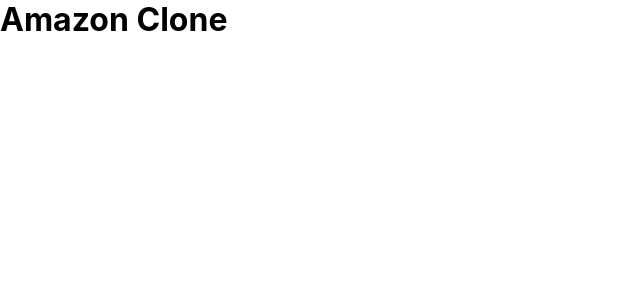
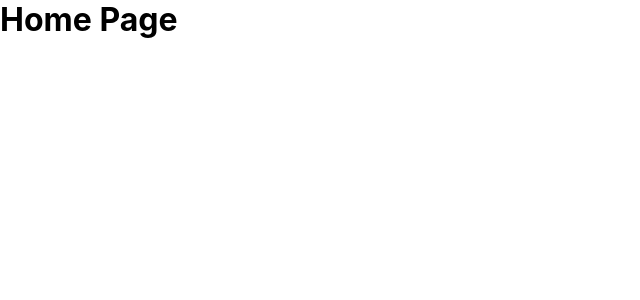
Before and after one commit to michaeldilulo/Amazon-Clone, a React (Create React App) app: page / in a window 1280 px wide. Shown: the top 300 px of the page, without its empty margins (0-640 px from the left). Built offline with nearby package versions, Linux system fonts and the light colour scheme.

Commit message:
Route setup with checkout, login and home

```diff
--- a/package.json
+++ b/package.json
@@ -8,6 +8,7 @@
     "@testing-library/user-event": "^12.6.0",
     "react": "^17.0.1",
     "react-dom": "^17.0.1",
+    "react-router-dom": "^5.2.0",
     "react-scripts": "4.0.1",
     "web-vitals": "^0.2.4"
   },
--- a/src/App.js
+++ b/src/App.js
@@ -1,10 +1,23 @@
 import './App.css';
+import {BrowserRouter as Router, Switch, Route, Link} from "react-router-dom"
 
 function App() {
   return (
+    <Router>
     <div className="app">
-      <h1>Amazon Clone</h1>
+        <Switch>
+          <Route path="/checkout">
+          <h1>Checkout</h1>
+          </Route>
+          <Router path="/login">
+          <h1>Login</h1>
+          </Router>
+          <Route path="/">
+            <h1>Home Page</h1>
+          </Route>
+     </Switch>
     </div>
+    </Router>
   );
 }
 
```
Also changed, not shown: 2 other files (tests, documents, lock files or other folders).
